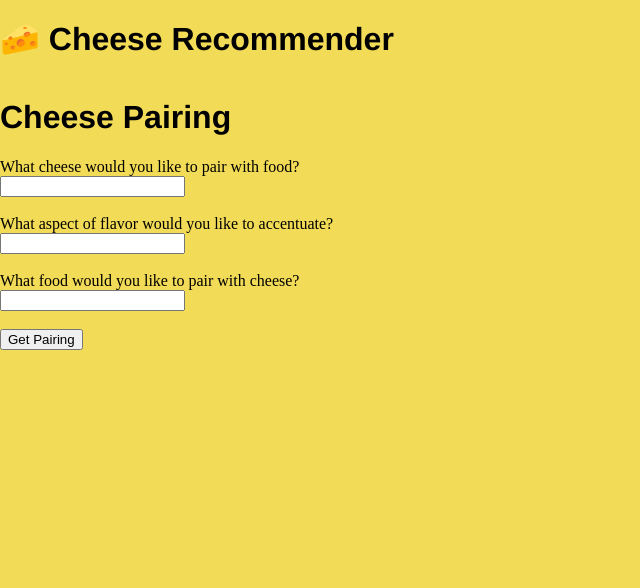
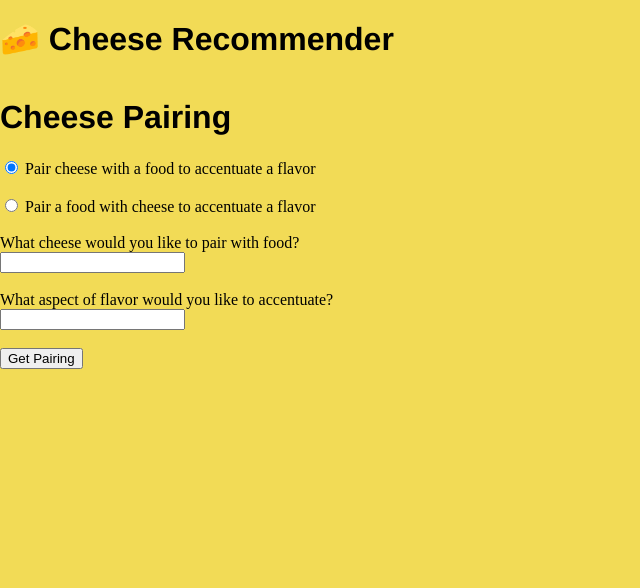
Before and after one commit to psibir/cheese-recs, a Flask app: template templates/pairing_form.html in a window 1280 px wide. Shown: the part 38-626 px from the top of the page, without its empty margins (0-640 px from the left). Run offline with Flask 3, Linux system fonts and the light colour scheme; the template is opened without the code that fills it, so the values that code supplies are empty; parts of the project's set-up code (start-up, migrations or seed data) failed here and were passed over.

Commit message:
groundwork for pairing

```diff
--- a/food_pairing.py
+++ b/pairing.py
@@ -32,7 +32,7 @@ class CheesePairing:
     def __init__(self, cheese_name):
         self.cheese_name = cheese_name
         self.cheeses = self.read_cheeses('cheeses_tab.tsv')
-        self.foods = self.read_foods('Foods.csv')
+        self.foods = self.read_foods('foods.csv')
         self.pairings = self.get_cheese_pairings()
 
     def read_cheeses(self, file):
@@ -70,7 +70,7 @@ class CheesePairing:
         return pairings
 
 # Usage example
-cheese_pairing = CheesePairing('cheeses_tab.tsv', 'Foods.csv')
+cheese_pairing = CheesePairing('cheeses_tab.tsv', 'foods.csv')
 user_input = input("What cheese would you like to pair with food? ")
 pairings = cheese_pairing.pair_cheese_with_food(user_input)
 for pairing in pairings:
--- a/templates/pairing_form.html
+++ b/templates/pairing_form.html
@@ -5,15 +5,50 @@
 {% block content %}
     <h1>Cheese Pairing</h1>
     <form>
+        <label>
+            <input type="radio" name="pairing_type" value="cheese_food" checked>
+            Pair cheese with a food to accentuate a flavor
+        </label><br><br>
+
+        <label>
+            <input type="radio" name="pairing_type" value="food_cheese">
+            Pair a food with cheese to accentuate a flavor
+        </label><br><br>
+
+        <div id="cheese-food-pairing" style="display: block;">
             <label for="cheese">What cheese would you like to pair with food?</label><br>
             <input type="text" id="cheese" name="cheese"><br><br>
 
             <label for="flavor">What aspect of flavor would you like to accentuate?</label><br>
             <input type="text" id="flavor" name="flavor"><br><br>
+        </div>
 
+        <div id="food-cheese-pairing" style="display: none;">
             <label for="food">What food would you like to pair with cheese?</label><br>
             <input type="text" id="food" name="food"><br><br>
 
+            <label for="accentuate_flavor">What aspect of flavor would you like to accentuate?</label><br>
+            <input type="text" id="accentuate_flavor" name="accentuate_flavor"><br><br>
+        </div>
+
         <input type="submit" value="Get Pairing">
     </form>
+
+    <script>
+        const pairingTypeRadio = document.getElementsByName('pairing_type');
+        const cheeseFoodPairing = document.getElementById('cheese-food-pairing');
+        const foodCheesePairing = document.getElementById('food-cheese-pairing');
+
+        for (let i = 0; i < pairingTypeRadio.length; i++) {
+            pairingTypeRadio[i].addEventListener('change', function() {
+                if (pairingTypeRadio[i].value === 'cheese_food') {
+                    cheeseFoodPairing.style.display = 'block';
+                    foodCheesePairing.style.display = 'none';
+                } else {
+                    cheeseFoodPairing.style.display = 'none';
+                    foodCheesePairing.style.display = 'block';
+                }
+            });
+        }
+    </script>
 {% endblock %}
```
Also changed, not shown: templates/pairing_results.html (added). Lines whose indentation alone changed are shown as unchanged.
